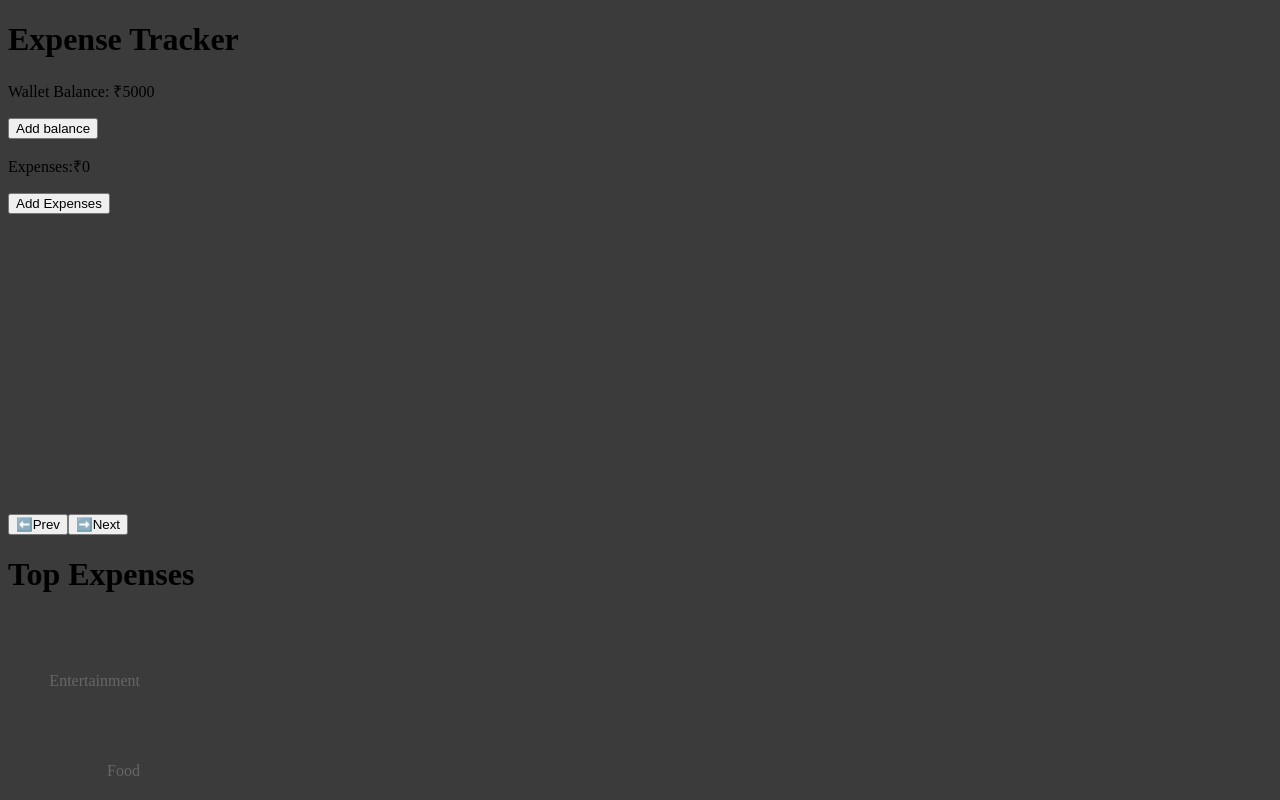
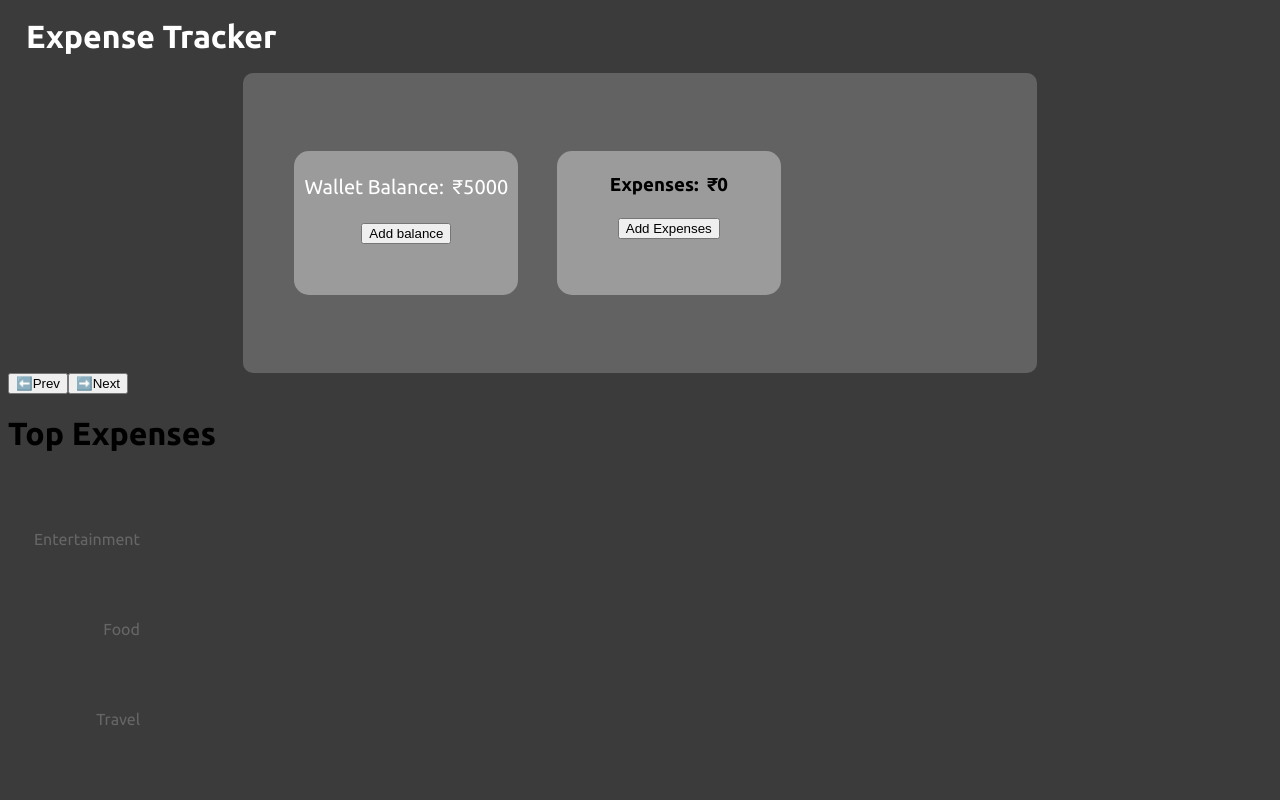
Before and after one commit to GautamKannoujiya58/ExpenseTracker, a React (Vite) app in the folder expensetracker/: page / in a window 1280 px wide. Shown: the top 800 px of the page. Built offline with nearby package versions, Linux system fonts and the light colour scheme.

Commit message:
Styling part added for first section Balance,Expense,Piechart

```diff
--- a/expensetracker/src/Index.css
+++ b/expensetracker/src/Index.css
@@ -1,18 +1,5 @@
 @import url("https://fonts.googleapis.com/css2?family=Open+Sans:ital,wght@0,300..800;1,300..800&family=Ubuntu:ital,wght@0,300;0,400;0,500;0,700;1,300;1,400;1,500;1,700&display=swap");
 
-.root {
-  background-color: #3b3b3b;
+body {
   font-family: "Ubuntu", sans-serif;
 }
-
-h1,
-h2,
-h3,
-h4,
-h5,
-h6,
-p,
-button {
-  font-family: "Ubuntu", sans-serif;
-  color: green;
-}
--- a/expensetracker/src/MainPage/ExpenseTracker.jsx
+++ b/expensetracker/src/MainPage/ExpenseTracker.jsx
@@ -3,6 +3,7 @@ import { useSnackbar } from "notistack";
 import { useEffect, useState } from "react";
 import ExpensePieChart from "../components/ExpensePieChart/ExpensePieChart";
 import RecentTransactions from "../components/RecentTransactions/RecentTransactions";
+import styles from "./ExpenseTracker.module.css";
 
 function ExpenseTracker() {
   const [modalIsOpen, setIsModalOpen] = useState(false); // For Modal flag => true/false
@@ -229,7 +230,8 @@ function ExpenseTracker() {
 
   return (
     <>
-      <h1>Expense Tracker</h1>
+      <h1 className={styles.heading}>Expense Tracker</h1>
+      <div className={styles.transactionsMainDiv}>
         <Transactions
           balance={balance}
           setBalance={setBalance}
@@ -249,6 +251,7 @@ function ExpenseTracker() {
           expenseFormValues={expenseFormValues}
         />
         <ExpensePieChart expensesList={expensesList} />
+      </div>
       <RecentTransactions
         expensesList={expensesList}
         handleEditExpense={handleEditExpense}
--- a/expensetracker/src/MainPage/ExpenseTracker.module.css
+++ b/expensetracker/src/MainPage/ExpenseTracker.module.css
@@ -0,0 +1,29 @@
+.heading {
+  width: 251px;
+  height: 37px;
+  margin: 18px;
+  font-weight: 700;
+  font-size: 32px;
+  line-height: 36.77px;
+  color: #ffffff;
+}
+
+.transactionsMainDiv {
+  display: flex;
+  margin: auto;
+  justify-content: space-between;
+  align-items: center;
+  width: 62vw;
+  border-radius: 10px;
+
+  background-color: #626262;
+}
+
+@media only screen and (max-width: 900px) {
+  .transactionsMainDiv {
+    flex-direction: column;
+    align-items: center;
+    width: 100%;
+    height: auto;
+  }
+}
--- a/expensetracker/src/components/Transactions/Transactions.jsx
+++ b/expensetracker/src/components/Transactions/Transactions.jsx
@@ -1,4 +1,5 @@
 import ModalForm from "../ModalComponent/ModalForm/ModalForm";
+import styles from "./Transactions.module.css";
 import PropTypes from "prop-types";
 
 function Transactions({
@@ -20,15 +21,27 @@ function Transactions({
 }) {
   return (
     <>
-      <p>Wallet Balance: ₹{balance}</p>
+      <div className={styles.transactionsDiv}>
+        <div className={styles.walletDiv}>
+          <div className={styles.walletBalanceDiv}>
+            <h3>Wallet Balance:</h3>
+            <h3>₹{balance}</h3>
+          </div>
           <button id="addBalance" onClick={handleMainButtonClick}>
             Add balance
           </button>
+        </div>
 
-      <p>Expenses:₹{expense}</p>
+        <div className={styles.expenseDiv}>
+          <div className={styles.expenseBalanceDiv}>
+            <h3>Expenses:</h3>
+            <h3>₹{expense}</h3>
+          </div>
           <button id="addExpense" onClick={handleMainButtonClick}>
             Add Expenses
           </button>
+        </div>
+      </div>
 
       <ModalForm
         modalIsOpen={modalIsOpen}
--- a/expensetracker/src/components/Transactions/Transactions.module.css
+++ b/expensetracker/src/components/Transactions/Transactions.module.css
@@ -0,0 +1,66 @@
+.transactionsDiv {
+  display: flex;
+  justify-content: space-between;
+  align-items: center;
+  margin: auto;
+  width: 38vw;
+  height: 18vh;
+  margin-left: 4vw;
+  gap: 3vw;
+}
+
+.walletDiv {
+  display: flex;
+  flex-direction: column;
+  align-items: center;
+  flex-wrap: nowrap;
+  width: 18vw;
+  height: 18vh;
+  border-radius: 15px;
+  background-color: #9b9b9b;
+}
+.walletBalanceDiv {
+  display: flex;
+  align-items: center;
+}
+.walletBalanceDiv h3 {
+  padding: 4px;
+  font-family: "Ubuntu", sans-serif;
+  font-weight: 400;
+  font-size: 20px;
+  color: #ffffff;
+}
+.expenseDiv {
+  display: flex;
+  flex-direction: column;
+  align-items: center;
+  width: 18vw;
+  height: 18vh;
+  border-radius: 15px;
+  background-color: #9b9b9b;
+}
+.expenseBalanceDiv {
+  display: flex;
+  align-items: center;
+}
+.expenseBalanceDiv h3 {
+  padding: 4px;
+}
+
+@media only screen and (max-width: 900px) {
+  .transactionsDiv {
+    flex-direction: column;
+    justify-content: space-around;
+    margin: auto;
+    align-items: center;
+    height: auto;
+    margin-top: 20px;
+  }
+  .walletDiv {
+    margin-bottom: 30px;
+    width: 80vw;
+  }
+  .expenseDiv {
+    width: 80vw;
+  }
+}
--- a/expensetracker/src/main.jsx
+++ b/expensetracker/src/main.jsx
@@ -1,6 +1,6 @@
 import React from "react";
 import ReactDOM from "react-dom/client";
-// import "./index.css";
+import "./index.css";
 import App from "./App";
 
 const root = ReactDOM.createRoot(document.getElementById("root"));
```
Lines whose indentation alone changed are shown as unchanged.
